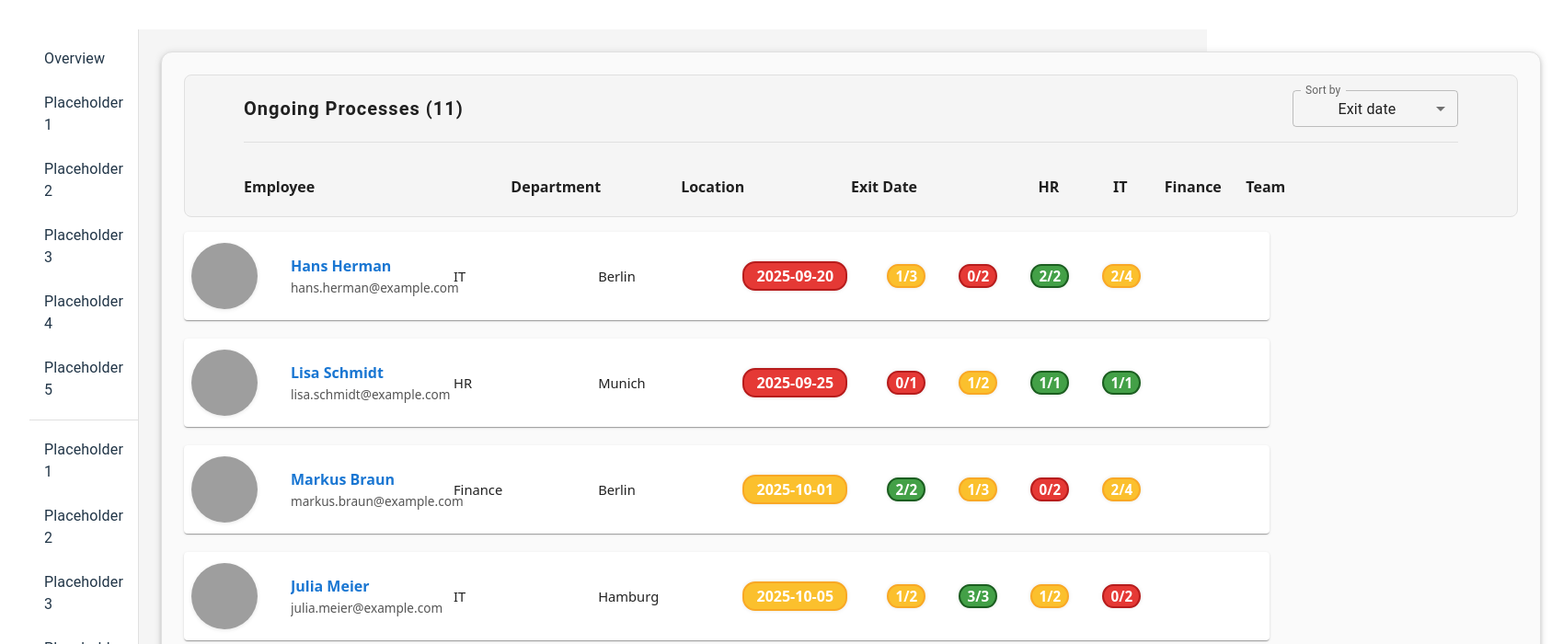
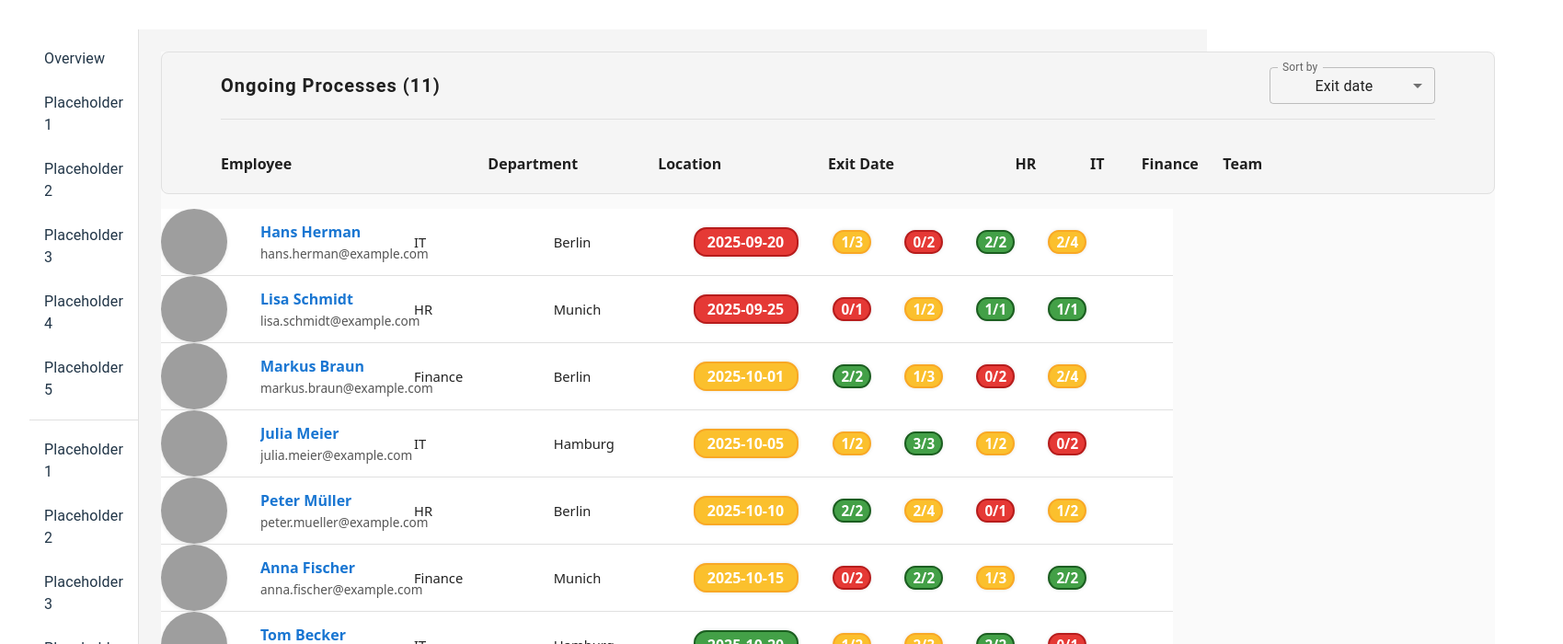
Before and after one commit to PatrickGress/offboardingtoolTS, a React (Vite) app: page / in a window 1280 px wide. Shown: the top 700 px of the page at 92% size, 1699 px wide, since content can reach past the window. Built offline with nearby package versions, Linux system fonts and the light colour scheme; grey boxes are pictures that could not be loaded; the HTML template or start-up script is replaced by a standard one.

Commit message:
cardstable: seemless

```diff
--- a/src/components/WorkflowCard.module.css
+++ b/src/components/WorkflowCard.module.css
@@ -2,11 +2,11 @@
 .card {
   display: flex;
   align-items: flex-start;
-  padding: 24px;
+  padding: 0;
   background: #fff;
-  border-radius: 16px;
-  box-shadow: 0 2px 8px rgba(0,0,0,0.08);
-  margin-bottom: 16px;
+  border-radius: 0;
+  box-shadow: none;
+  margin-bottom: 0;
 }
 .avatar {
   width: 72px;
--- a/src/components/WorkflowCard.tsx
+++ b/src/components/WorkflowCard.tsx
@@ -24,7 +24,7 @@ export type WorkflowData = {
 export function WorkflowCard({ data, onNameClick }: { data: WorkflowData; onNameClick: () => void }) {
   const subflowLabels = ['HR', 'IT', 'Finance', 'Team'];
   return (
-    <Card className={styles.tableRow}>
+    <Card className={styles.tableRow} sx={{ m: 0, p: 0, boxShadow: 'none', borderRadius: 0, bgcolor: '#fff' }}>
       <div className={styles.employee}>
         <img src={data.picture} alt={data.name} className={styles.avatar} />
         <div className={styles.nameEmail}>
--- a/src/components/WorkflowOverview.tsx
+++ b/src/components/WorkflowOverview.tsx
@@ -26,7 +26,7 @@ export function WorkflowOverview({ onWorkflowClick }: { onWorkflowClick: (id: st
   const [sortBy, setSortBy] = useState('exitDate');
   const sortedWorkflows = sortWorkflows(mockWorkflows, sortBy);
   return (
-    <Paper elevation={3} sx={{ p: 3, borderRadius: 3, border: '1px solid #e0e0e0', bgcolor: '#fafafa' }}>
+    <Paper elevation={0} sx={{ p: 0, borderRadius: 0, border: 'none', bgcolor: '#fafafa' }}>
       <Box sx={{
         display: 'flex',
         flexDirection: 'column',
@@ -72,9 +72,9 @@ export function WorkflowOverview({ onWorkflowClick }: { onWorkflowClick: (id: st
           </span>
         </Box>
       </Box>
-      <Grid container spacing={0.5}>
-        {sortedWorkflows.map((wf) => (
-          <Box key={wf.id} sx={{ mb: 0.5 }}>
+      <Grid container spacing={0} sx={{ borderRadius: 0, boxShadow: 'none', bgcolor: '#fafafa', m: 0, p: 0 }}>
+        {sortedWorkflows.map((wf, idx) => (
+          <Box key={wf.id} sx={{ m: 0, p: 0, borderBottom: idx < sortedWorkflows.length - 1 ? '1px solid #e0e0e0' : 'none', borderRadius: 0, boxShadow: 'none', bgcolor: '#fafafa' }}>
             <WorkflowCard data={wf} onNameClick={() => onWorkflowClick(wf.id)} />
           </Box>
         ))}
```
